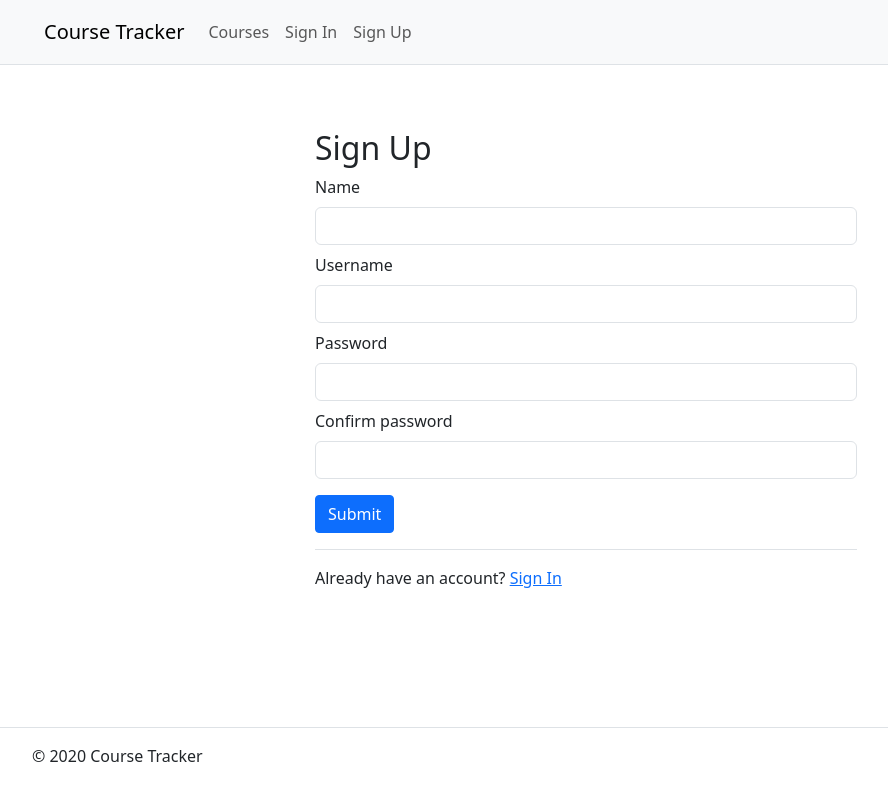
After one commit to wesleybertipaglia/course-tracker, a Flask app: template templates/user/sign_up.html in a window 1280 px wide. The commit adds this page. Shown: the whole page, without its empty margins (54-942 px from the left). Run offline with Flask 3, Linux system fonts and the light colour scheme; the template is opened without the code that fills it: most values are stand-ins (such as "Sample title", 1, 10 or a date in 2020); form fields are guessed from the names that the template uses.

Commit message:
feat: add auth templates

```diff
--- a/templates/base.html
+++ b/templates/base.html
@@ -24,10 +24,10 @@
                                 <a class="nav-link" href="/courses">Courses</a>
                             </li>
                             <li class="nav-item">
-                                <a class="nav-link" href="/login">Login</a>
+                                <a class="nav-link" href="/sign-in">Sign In</a>
                             </li>
                             <li class="nav-item">
-                                <a class="nav-link" href="/register">Register</a>
+                                <a class="nav-link" href="/sign-up">Sign Up</a>
                             </li>
                         </ul>
                     </div>
--- /dev/null
+++ b/templates/user/sign_up.html
@@ -0,0 +1,42 @@
+{% extends "base.html" %}
+
+{% block title %}
+    Sign Up
+{% endblock %}
+
+{% block content %}
+    <div class="row">
+        <div class="col-12 col-md-6 mx-auto">
+            <h2>Sign Up</h2>
+
+            <form method="POST" class="d-flex flex-column gap-2">
+                {{ form.hidden_tag() }}
+                <div class="form-group">
+                    {{ form.name.label(class="form-label") }}
+                    {{ form.name(class="form-control") }}
+                </div>
+                <div class="form-group">
+                    {{ form.username.label(class="form-label") }}
+                    {{ form.username(class="form-control") }}
+                </div>
+                <div class="form-group">
+                    {{ form.password.label(class="form-label") }}
+                    {{ form.password(class="form-control") }}
+                </div>
+                <div class="form-group">
+                    {{ form.confirm_password.label(class="form-label") }}
+                    {{ form.confirm_password(class="form-control") }}
+                </div>
+                <div class="form-group mt-2">
+                    {{ form.submit(class="btn btn-primary rounded-1") }}
+                </div>
+            </form>
+
+            <div class="border-top mt-3 pt-3">
+                <p>
+                    Already have an account? <a href="{{ url_for('sign_in') }}">Sign In</a>
+                </p>
+            </div>
+        </div>
+    </div>
+{% endblock %}
```
Also changed, not shown: templates/user/sign_in.html (added, +32 -0 lines).
